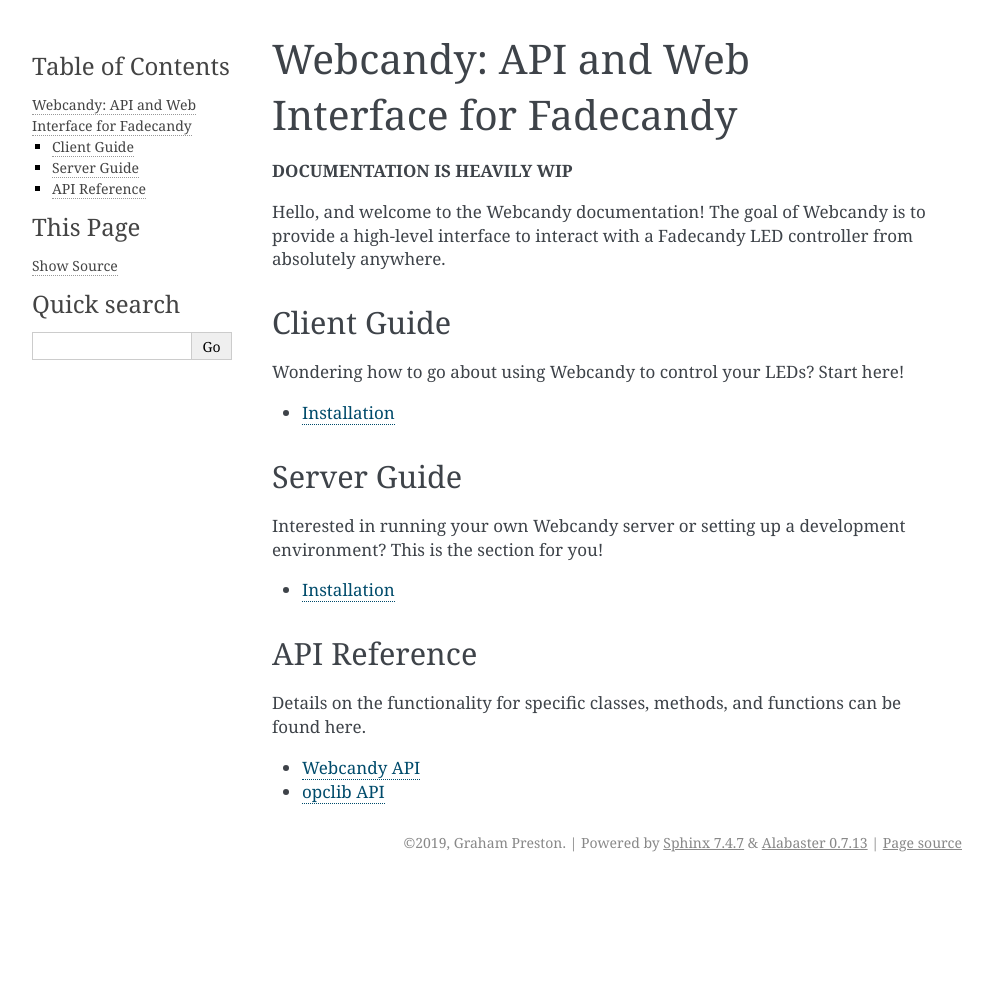
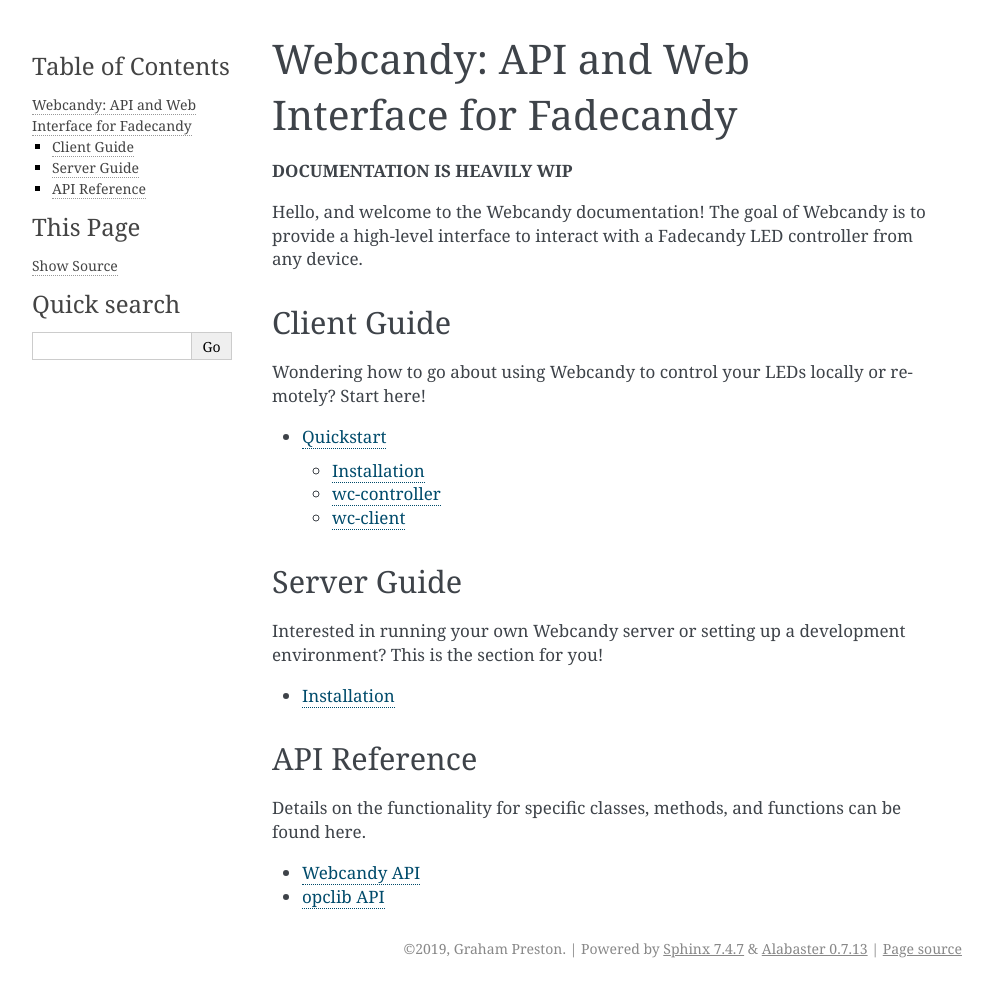
Before and after one commit to gcpreston/webcandy, a Sphinx documentation site: the page built from docs/index.rst, in a window 1280 px wide. Shown: the whole page, without its empty margins (148-1141 px from the left). Built offline with Sphinx 7.4.7, drawn with Linux system fonts in a browser that asks for light colours; before the commit the page ends 900 px from its top, so only the background shows below that.

Commit message:
Add webcandy-client docs

```diff
--- a/docs/client/install.rst
+++ /dev/null
@@ -1,5 +0,0 @@
-Installation
-============
-The Webcandy Client can currently be found on
-`Github <https://github.com/gcpreston/webcandy-client>`_. Clone the repository
-and run :code:`pip install .` from the root directory.
--- a/docs/index.rst
+++ b/docs/index.rst
@@ -5,16 +5,17 @@
 
 Hello, and welcome to the Webcandy documentation! The goal of Webcandy is to
 provide a high-level interface to interact with a Fadecandy LED controller from
-absolutely anywhere.
+any device.
 
 Client Guide
 ------------
-Wondering how to go about using Webcandy to control your LEDs? Start here!
+Wondering how to go about using Webcandy to control your LEDs locally or
+remotely? Start here!
 
 .. toctree::
    :maxdepth: 2
 
-   client/install
+   client/quickstart
 
 Server Guide
 ------------
```
Also changed, not shown: docs/client/quickstart.rst (added, +73 -0 lines).
